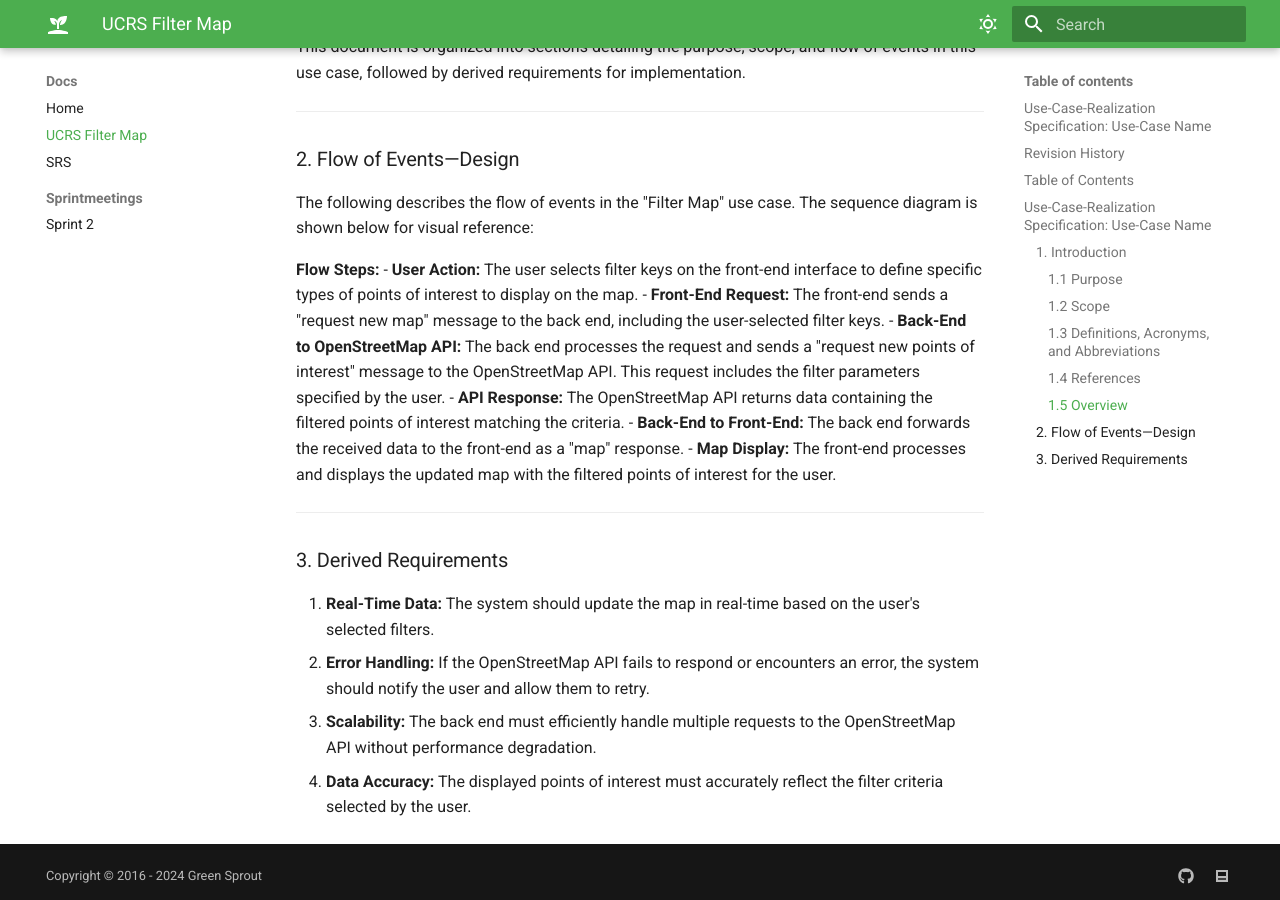
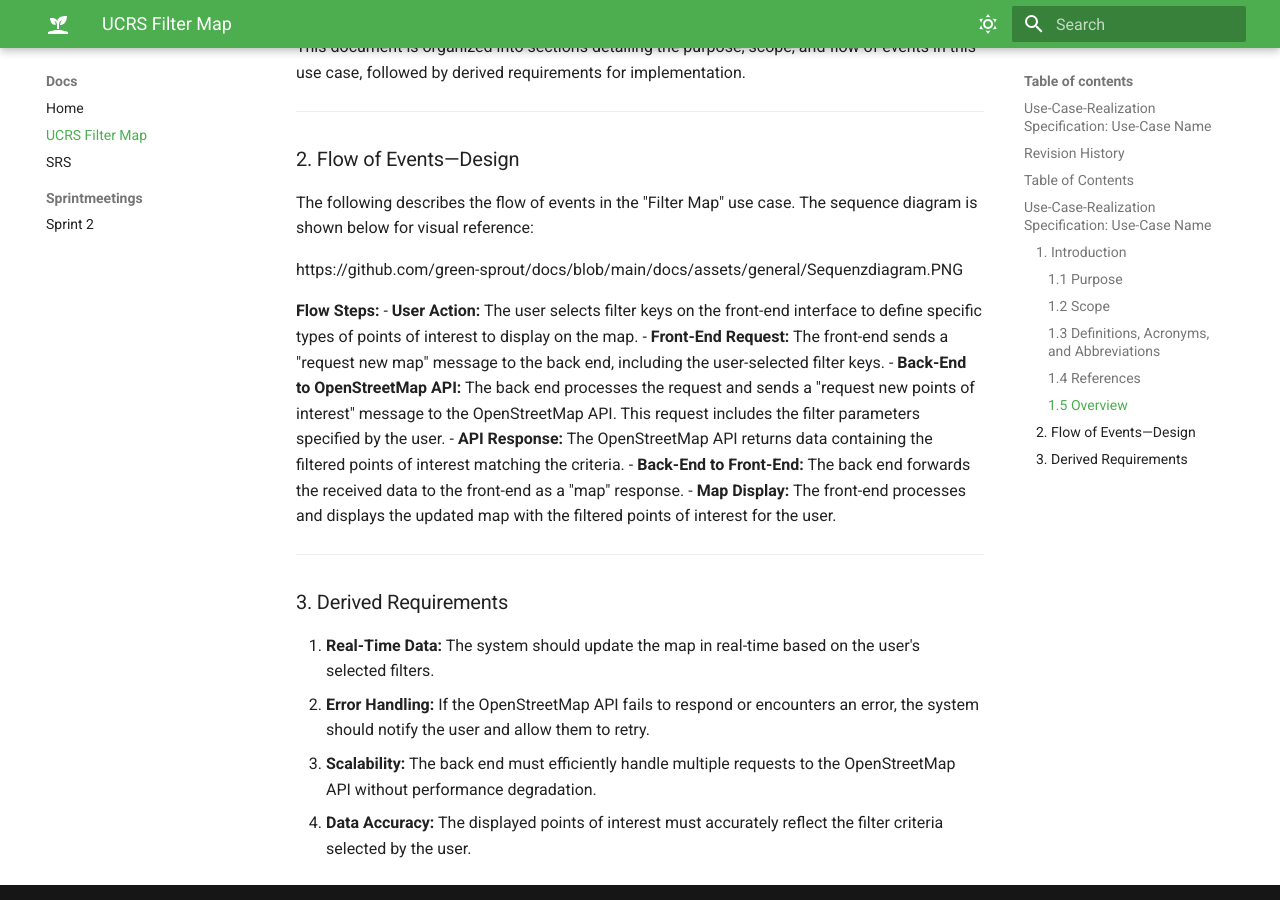
Before and after one commit to green-sprout/green-sprout.github.io, an MkDocs documentation site: the page built from docs/docs/general/UCRS_FilterMap.md, in a window 1280 px wide and 900 px high, scrolled down 1499 px. Built offline with MkDocs 1.6.1 and Material for MkDocs 9.7.7, drawn with Linux system fonts in a browser that asks for light colours; some of the changed lines change nothing that is shown.

Commit message:
Update UCRS_FilterMap.md with picture

```diff
--- a/docs/docs/general/UCRS_FilterMap.md
+++ b/docs/docs/general/UCRS_FilterMap.md
@@ -54,7 +54,7 @@
 
 The following describes the flow of events in the "Filter Map" use case. The sequence diagram is shown below for visual reference:
 
-
+https://github.com/green-sprout/docs/blob/main/docs/assets/general/Sequenzdiagram.PNG
 
 **Flow Steps:**
 - **User Action:** The user selects filter keys on the front-end interface to define specific types of points of interest to display on the map.
```
